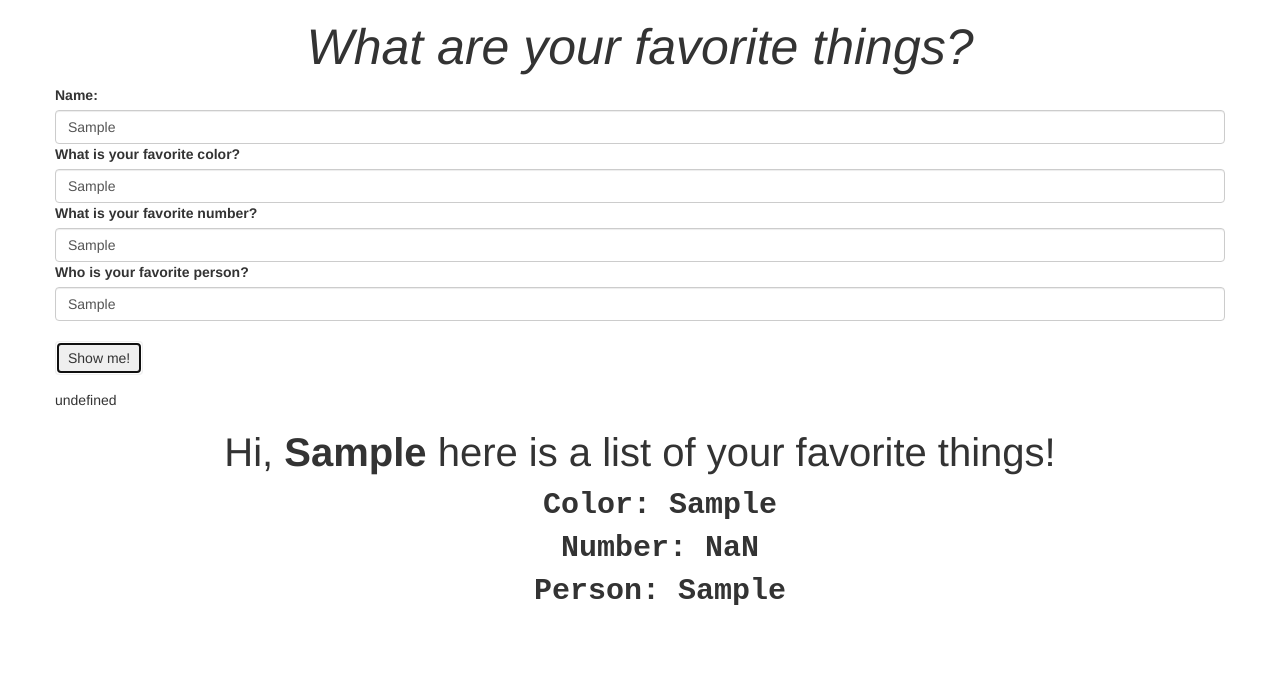
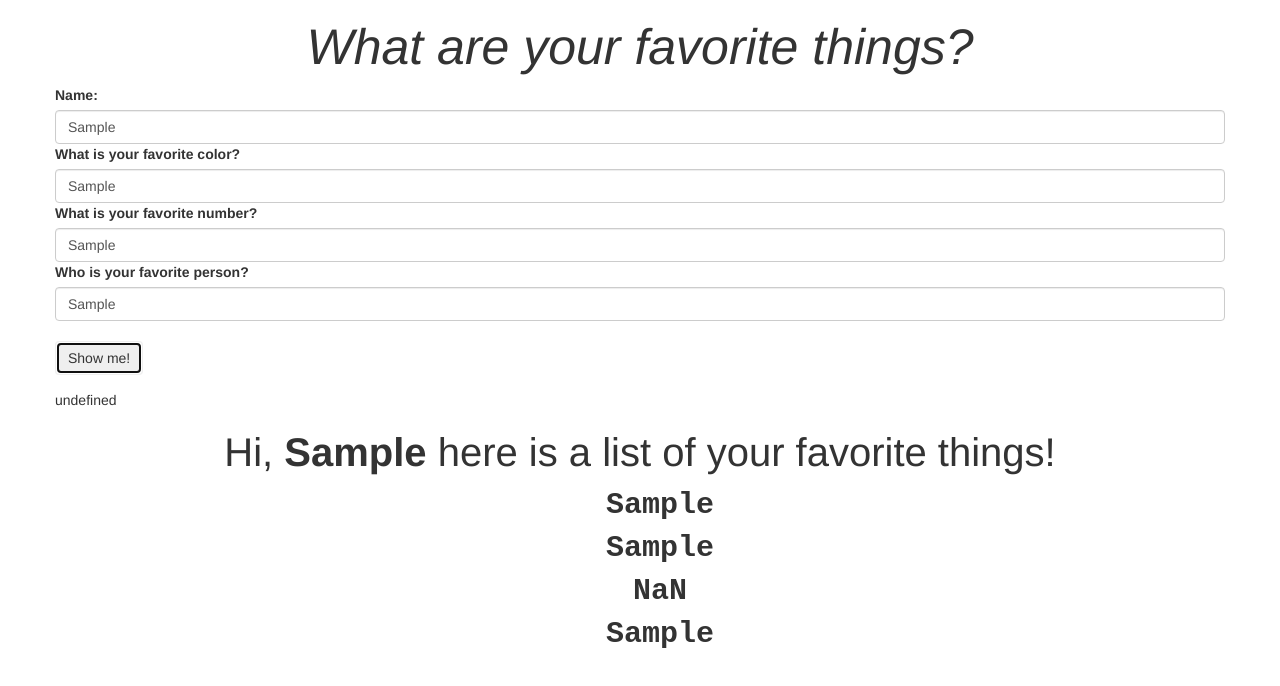
Before and after one commit to danlauby/favorite-things, a plain HTML site: page index.html in a window 1280 px wide. Both pictures are taken after typing "Sample", "Sample", "Sample", "Sample" into the empty fields and a click on the button "Show me!". Drawn offline with Linux system fonts and the light colour scheme.

Commit message:
Refactor code to push user input into an array and display it in list items

```diff
--- a/index.html
+++ b/index.html
@@ -14,13 +14,13 @@
       <div class="row">
         <form id="survey" class="form-group">
           <label for="name">Name:</label>
-          <input class="form-control" type="text" name="name">
-          <label for="name">What is your favorite color?</label>
-          <input class="form-control" type="text" name="color">
-          <label for="name">What is your favorite number?</label>
-          <input class="form-control" type="text" name="number">
-          <label for="name">Who is your favorite person?</label>
-          <input class="form-control" type="text" name="person"></br>
+          <input id="name" class="form-control" type="text" name="name">
+          <label for="color">What is your favorite color?</label>
+          <input id="color" class="form-control" type="text" name="color">
+          <label for="number">What is your favorite number?</label>
+          <input id="number" class="form-control" type="text" name="number">
+          <label for="person">Who is your favorite person?</label>
+          <input id="person" class="form-control" type="text" name="person"></br>
           <button class="btn" type="submit" name="button">Show me!</button>
         </form>
       </div>
--- a/js/scripts.js
+++ b/js/scripts.js
@@ -1,20 +1,39 @@
-var toHTML = function(name,favColor,favNum,favPerson) {
-  var html;
-  html += "<h2>Hi, <span id='personName'>";
-  html += name;
-  html += " </span>here is a list of your favorite things!</h2>"
-  html += "<ul>";
-  html += "<li>Color: ";
-  html += favColor;
-  html += "</li>";
-  html += "<li>Number: ";
-  html += favNum;
-  html += "</li>";
-  html += "<li>Person: ";
-  html += favPerson;
-  html += "</li></ul>";
-  return html;
-}
+// var toHTML = function(name,favColor,favNum,favPerson) {
+//   var html;
+//   html += "<h2>Hi, <span id='personName'>";
+//   html += name;
+//   html += " </span>here is a list of your favorite things!</h2>";
+//   html += "<ul>";
+//   html += "<li>Color: ";
+//   html += favColor;
+//   html += "</li>";
+//   html += "<li>Number: ";
+//   html += favNum;
+//   html += "</li>";
+//   html += "<li>Person: ";
+//   html += favPerson;
+//   html += "</li></ul>";
+//   return html;
+// }
+//
+// $(function() {
+//     $('form#survey').submit(function(e) {
+//       var name = $('input[name="name"]').val();
+//       var favColor = $('input[name="color"]').val();
+//       var favNum = parseInt($('input[name="number"]').val());
+//       var favPerson = $('input[name="person"]').val();
+//       var userInput = [];
+//       userInput.push(name, favColor, favNum, favPerson);
+//
+//
+//       if (!name && !favColor && !favNum && !favPerson) {
+//       alert("Please complete the survey");
+//     } else {
+//       $('.show').empty().append(toHTML(name,favColor,favNum,favPerson));
+//     }
+//     e.preventDefault();
+//     });
+//   });
 
 $(function() {
   $('form#survey').submit(function(e) {
@@ -22,11 +41,20 @@ $(function() {
     var favColor = $('input[name="color"]').val();
     var favNum = parseInt($('input[name="number"]').val());
     var favPerson = $('input[name="person"]').val();
-      if (!name && !favColor && !favNum && !favPerson) {
-      alert("Please complete the survey");
-    } else {
-      $('.show').empty().append(toHTML(name,favColor,favNum,favPerson));
-    }
+    var userInputs = [];
+    userInputs.push(name, favColor, favNum, favPerson);
+
+
+    var html;
+    html += "<h2>Hi, <span id='personName'>";
+    html += name;
+    html += " </span>here is a list of your favorite things!</h2>";
+    html += "<ul>";
+    $.each(userInputs, function(index, userInput) {
+      html += "<li>" + userInput + "</li>";
+    });
+    html += "</ul>";
+    $('.show').empty().append(html);
     e.preventDefault();
   });
 });
```
Lines whose indentation alone changed are shown as unchanged.
